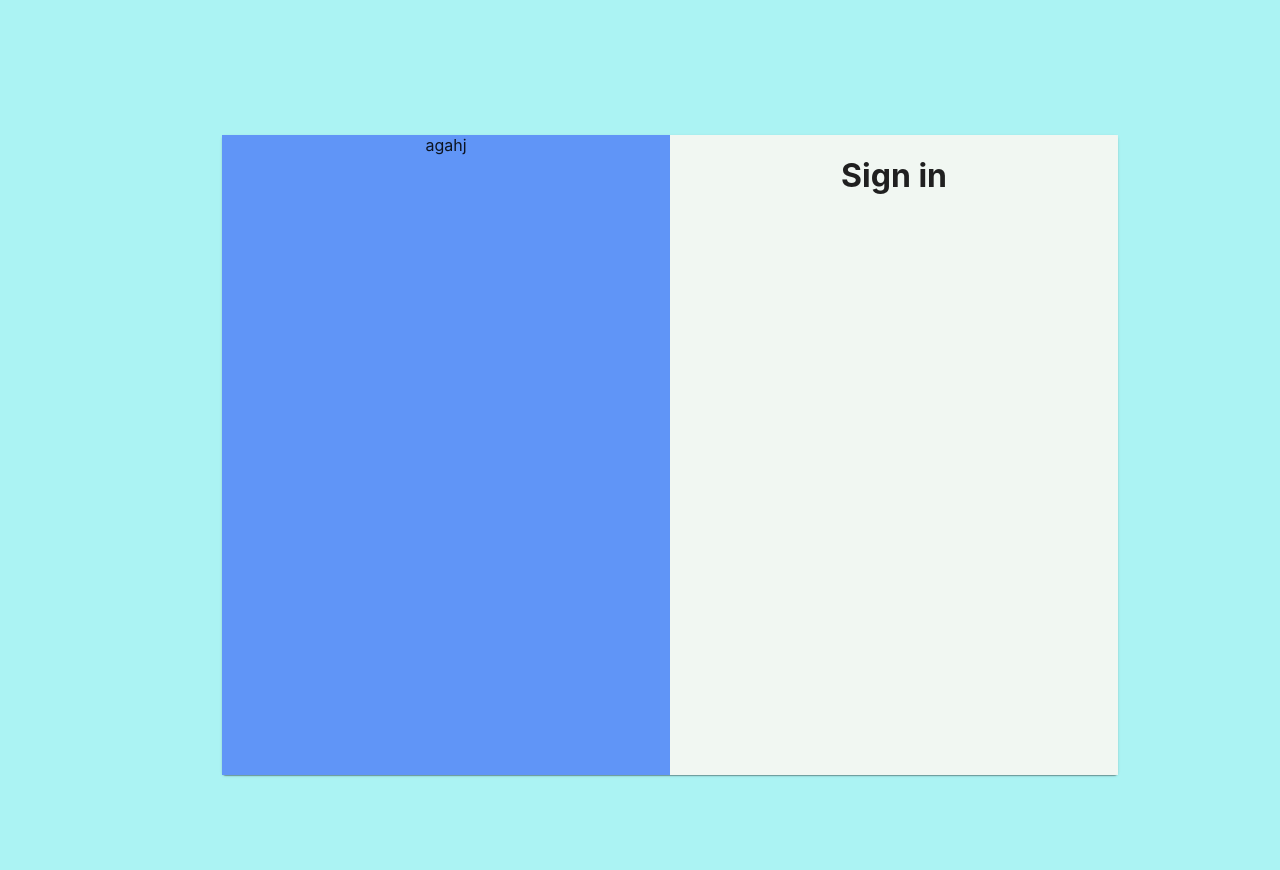
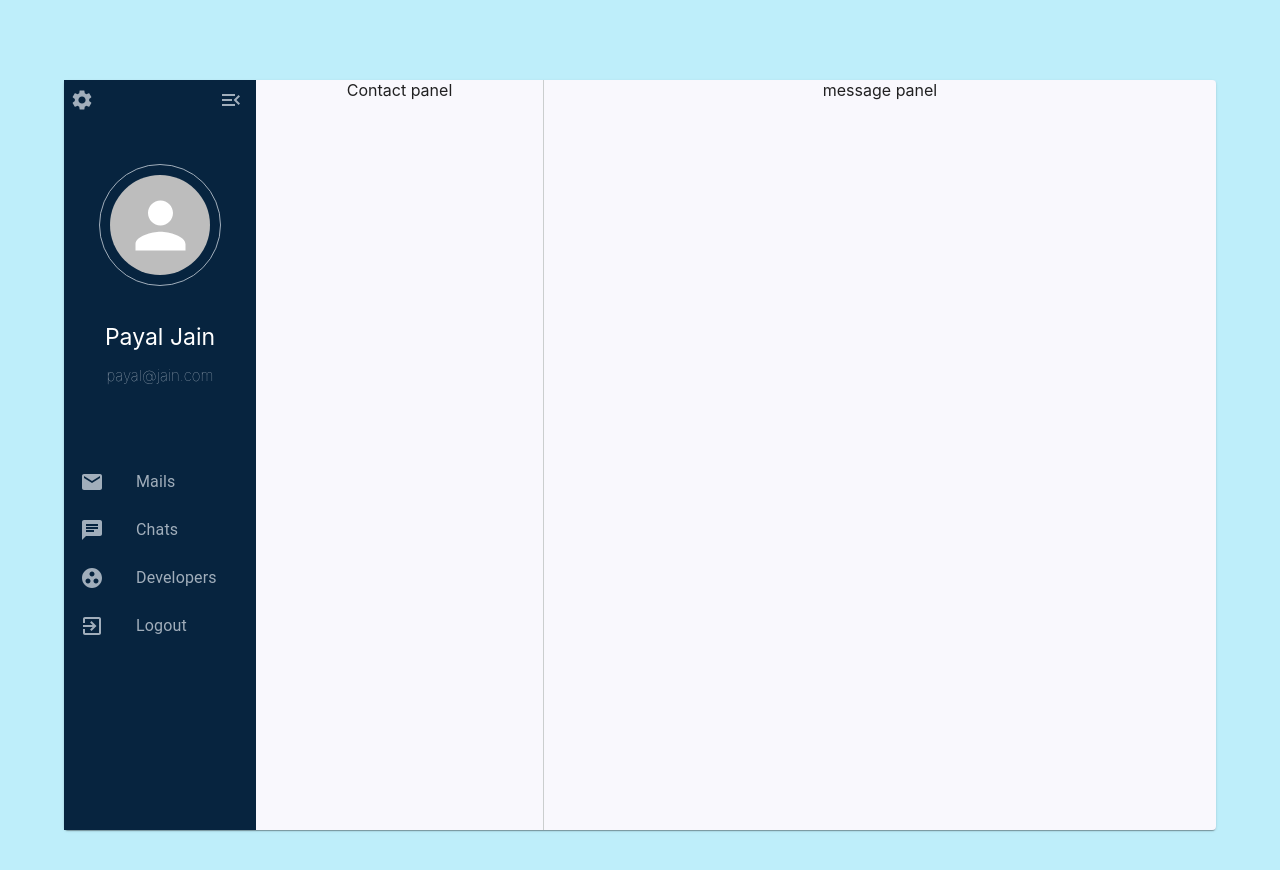
Before and after one commit to payal1206/Chat_Plus_App, a React (Create React App) app: page / in a window 1280 px wide. Shown: the top 870 px of the page. Built offline with nearby package versions, Linux system fonts and the light colour scheme.

Commit message:
sidebar completed

```diff
--- a/package.json
+++ b/package.json
@@ -5,6 +5,7 @@
   "dependencies": {
     "@emotion/react": "^11.4.1",
     "@material-ui/core": "^4.12.3",
+    "@mui/icons-material": "^5.0.3",
     "@mui/material": "^5.0.3",
     "@testing-library/jest-dom": "^5.11.4",
     "@testing-library/react": "^11.1.0",
--- a/src/App.js
+++ b/src/App.js
@@ -9,8 +9,9 @@ function App() {
   return (
     <div className="App">
       <Layout>
-        {/* <Dashboard /> */}
-        <Signin />
+        <Dashboard />
+        {/* <Signup/> */}
+        {/* <Signin /> */}
       </Layout>
     </div>
   );
--- a/src/component/dashboard/dashboard.module.css
+++ b/src/component/dashboard/dashboard.module.css
@@ -1,13 +1,14 @@
 .muiPaper {
-  width: 70%;
-  margin-left: 180px;
-  margin-right: 120px;
-  height: 640px;
+  width: 90%;
+  /* margin-left: 180px;
+  margin-right: 120px; */
+  height: 750px;
 }
 
 /* Grids */
 .sidePanel {
-  background-color: rgba(19, 4, 104, 0.89);
+  background-color: rgb(7, 36, 63);
+  color: rgb(161, 174, 187);
 }
 
 .contactPanel {
--- a/src/component/dashboard/layout/layout.module.css
+++ b/src/component/dashboard/layout/layout.module.css
@@ -4,5 +4,5 @@
   height: 910px;
   align-items: center;
   justify-content: center;
-  background-color: rgb(171, 243, 243);
+  background-color: rgb(190, 238, 250);
 }
--- /dev/null
+++ b/src/component/dashboard/side-panel/navigation.js
@@ -0,0 +1,55 @@
+import React from "react";
+import List from "@mui/material/List";
+import ListItem from "@mui/material/ListItem";
+import ListItemButton from "@mui/material/ListItemButton";
+import ListItemIcon from "@mui/material/ListItemIcon";
+import ListItemText from "@mui/material/ListItemText";
+
+import EmailIcon from "@mui/icons-material/Email";
+import ChatIcon from "@mui/icons-material/Chat";
+import GroupWorkIcon from "@mui/icons-material/GroupWork";
+import ExitToAppIcon from "@mui/icons-material/ExitToApp";
+
+const bkcol = "rgb(161, 174, 187)";
+const Navigation = () => {
+  return (
+    <div>
+      <List>
+        <ListItem disablePadding>
+          <ListItemButton>
+            <ListItemIcon>
+              <EmailIcon style={{ color: bkcol }} />
+            </ListItemIcon>
+            <ListItemText primary="Mails" />
+          </ListItemButton>
+        </ListItem>
+        <ListItem disablePadding>
+          <ListItemButton>
+            <ListItemIcon>
+              <ChatIcon style={{ color: bkcol }} />
+            </ListItemIcon>
+            <ListItemText primary="Chats" />
+          </ListItemButton>
+        </ListItem>
+        <ListItem disablePadding>
+          <ListItemButton>
+            <ListItemIcon>
+              <GroupWorkIcon style={{ color: bkcol }} />
+            </ListItemIcon>
+            <ListItemText primary="Developers" />
+          </ListItemButton>
+        </ListItem>
+        <ListItem disablePadding>
+          <ListItemButton>
+            <ListItemIcon>
+              <ExitToAppIcon style={{ color: bkcol }} />
+            </ListItemIcon>
+            <ListItemText primary="Logout" />
+          </ListItemButton>
+        </ListItem>
+      </List>
+    </div>
+  );
+};
+
+export default Navigation;
--- /dev/null
+++ b/src/component/dashboard/side-panel/profile.js
@@ -0,0 +1,58 @@
+import React from "react";
+import ListItemText from "@mui/material/ListItemText";
+import Avatar from "@mui/material/Avatar";
+
+const styles = {
+  avartar: {
+    display: "flex",
+    justifyContent: "center",
+    alignItems: "center",
+    color: "white",
+    width: "100%",
+    height: "150px",
+    marginTop: "30px",
+  },
+  circle: {
+    display: "flex",
+    justifyContent: "center",
+    alignItems: "center",
+    height: "120px",
+    width: "120px",
+    borderRadius: "50%",
+    border: "1px solid rgb(161, 174, 187)",
+  },
+  text: {},
+};
+const Profile = () => {
+  return (
+    <>
+      <div style={styles.avartar}>
+        <div style={styles.circle}>
+          <Avatar alt="Remy Sharp" src="" sx={{ width: 100, height: 100 }} />
+        </div>
+      </div>
+      <div style={styles.text}>
+        {/* <ListItemText primary="Payal Jain" secondary="payal@jain.com" /> */}
+        <p
+          style={{
+            color: "white",
+            fontSize: "23px",
+            marginBottom: "0px",
+          }}
+        >
+          Payal Jain
+        </p>
+        <p
+          style={{
+            fontSize: "15px",
+            fontWeight: "lighter",
+          }}
+        >
+          payal@jain.com
+        </p>
+      </div>
+    </>
+  );
+};
+
+export default Profile;
--- /dev/null
+++ b/src/component/dashboard/side-panel/side-panel.module.css
@@ -0,0 +1,18 @@
+.topIcons {
+  display: flex;
+  width: 90%;
+  height: 40px;
+  align-items: center;
+  justify-content: space-between;
+  padding: 0px 3%;
+}
+
+.profileDiv {
+  width: 100%;
+  height: 300px;
+}
+
+.navigations {
+  /* background-color: aqua; */
+  color: rgb(161, 174, 187);
+}
--- a/src/component/dashboard/side-panel/sidePanel.js
+++ b/src/component/dashboard/side-panel/sidePanel.js
@@ -1,7 +1,24 @@
 import React from "react";
+import classes from "./side-panel.module.css";
+
+import TopIcons from "./top-icons";
+import Profile from "./profile";
+import Navigation from "./navigation";
 
 function SidePanel() {
-  return <div>side panel</div>;
+  return (
+    <div>
+      <div className={classes.topIcons}>
+        <TopIcons />
+      </div>
+      <div className={classes.profileDiv}>
+        <Profile />
+      </div>
+      <div className={classes.navigations}>
+        <Navigation />
+      </div>
+    </div>
+  );
 }
 
 export default SidePanel;
--- /dev/null
+++ b/src/component/dashboard/side-panel/top-icons.js
@@ -0,0 +1,14 @@
+import React from "react";
+import SettingsIcon from "@mui/icons-material/Settings";
+import MenuOpenIcon from "@mui/icons-material/MenuOpen";
+
+const TopIcons = () => {
+  return (
+    <>
+      <SettingsIcon />
+      <MenuOpenIcon />
+    </>
+  );
+};
+
+export default TopIcons;
```
Also changed, not shown: 1 other file (tests, documents, lock files or other folders).
